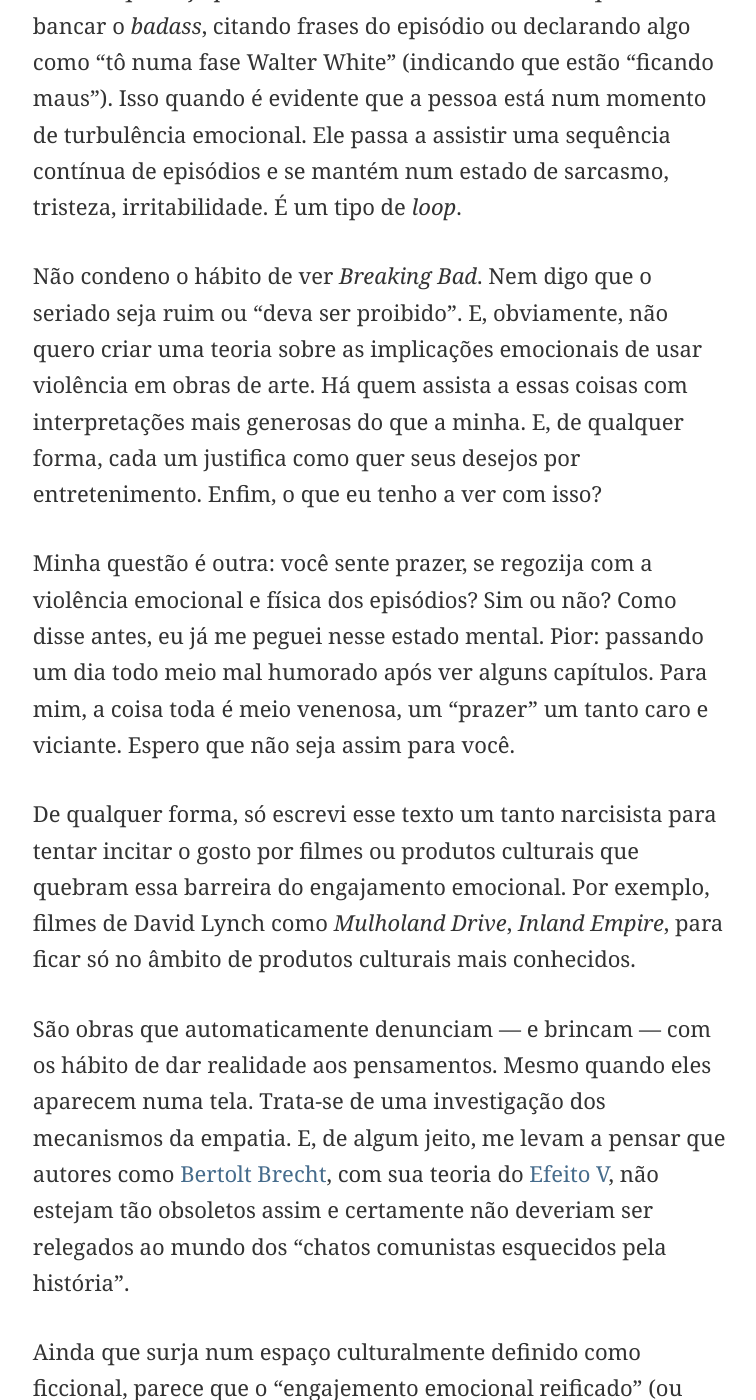
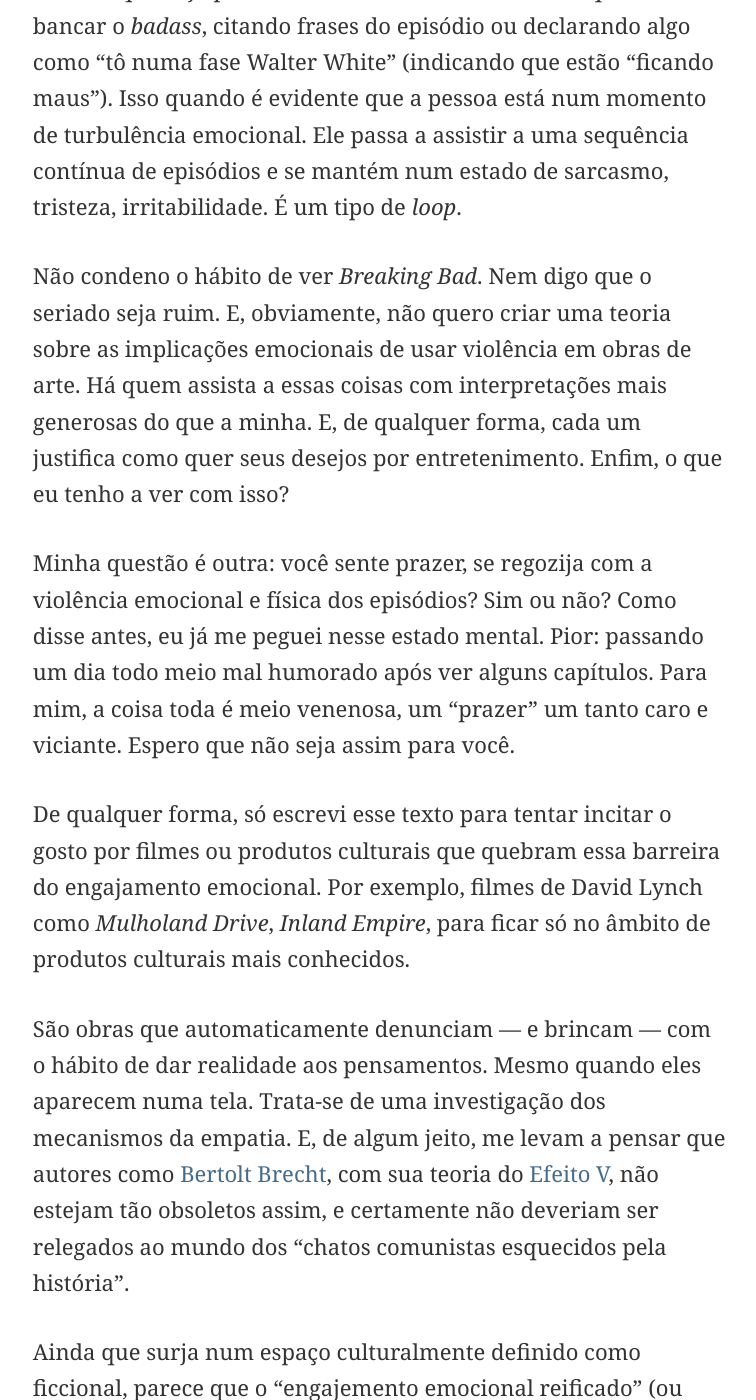
Before and after one commit to eduf/eduf.github.com, a Jekyll site: the page built from _posts/2013-09-22-ficando-mau-ficando-mal.md, in a window 1280 px wide and 1400 px high, scrolled down 1835 px. Shown: the whole window, without its empty margins (259-1015 px from the left). Built offline with Jekyll 4.4.1, drawn with Linux system fonts in a browser that asks for light colours; nearby versions of some CDN libraries; comment, search, counter and statistics services are not loaded; some of the changed text lies outside the part shown.

Commit message:
Breaking 3

```diff
--- a/_posts/2013-09-22-ficando-mau-ficando-mal.md
+++ b/_posts/2013-09-22-ficando-mau-ficando-mal.md
@@ -19,16 +19,16 @@ Quer um exemplo? Uma amiga, ao meu lado, assistia a um episódio no computador.
 
 Em poucos segundos, eu me percebia emocionalmente engajado na atuação e no diálogo. E, sejamos sinceros, de alguma forma, me divertia com o substrato emocional do personagem. Pudera, humanos são máquinas de empatia. E isso levando em consideração que eu só assisti a esse diálogo. Tal é o poder — e a capacidade — dos criadores do programa. Ou minha fraqueza. Ou meu hábito de observar minha mente. Sei lá.
 
-O fato é que vejo pelo menos um ou outro conhecido querendo bancar o *badass*, citando frases do episódio ou declarando algo como "tô numa fase Walter White" (indicando que estão "ficando maus"). Isso quando é evidente que a pessoa está num momento de turbulência emocional. Ele passa a assistir uma sequência contínua de episódios e se mantém num estado de sarcasmo, tristeza, irritabilidade. É um tipo de *loop*.
+O fato é que vejo pelo menos um ou outro conhecido querendo bancar o *badass*, citando frases do episódio ou declarando algo como "tô numa fase Walter White" (indicando que estão "ficando maus"). Isso quando é evidente que a pessoa está num momento de turbulência emocional. Ele passa a assistir a uma sequência contínua de episódios e se mantém num estado de sarcasmo, tristeza, irritabilidade. É um tipo de *loop*.
 
-Não condeno o hábito de ver *Breaking Bad*. Nem digo que o seriado seja ruim ou "deva ser proibido". E, obviamente, não quero criar uma teoria sobre as implicações emocionais de usar violência em obras de arte. Há quem assista a essas coisas com interpretações mais generosas do que a minha. E, de qualquer forma, cada um justifica como quer seus desejos por entretenimento. Enfim, o que eu tenho a ver com isso?
+Não condeno o hábito de ver *Breaking Bad*. Nem digo que o seriado seja ruim. E, obviamente, não quero criar uma teoria sobre as implicações emocionais de usar violência em obras de arte. Há quem assista a essas coisas com interpretações mais generosas do que a minha. E, de qualquer forma, cada um justifica como quer seus desejos por entretenimento. Enfim, o que eu tenho a ver com isso?
 
 Minha questão é outra: você sente prazer, se regozija com a violência emocional e física dos episódios? Sim ou não? Como disse antes, eu já me peguei nesse estado mental. Pior: passando um dia todo meio mal humorado após ver alguns capítulos. Para mim, a coisa toda é meio venenosa, um "prazer" um tanto caro e viciante. Espero que não seja assim para você.
 
-De qualquer forma, só escrevi esse texto um tanto narcisista para tentar incitar o gosto por filmes ou produtos culturais que quebram essa barreira do engajamento emocional. Por exemplo, filmes de David Lynch como *Mulholand Drive*, *Inland Empire*, para ficar só no âmbito de produtos culturais mais conhecidos.
+De qualquer forma, só escrevi esse texto para tentar incitar o gosto por filmes ou produtos culturais que quebram essa barreira do engajamento emocional. Por exemplo, filmes de David Lynch como *Mulholand Drive*, *Inland Empire*, para ficar só no âmbito de produtos culturais mais conhecidos.
 
-São obras que automaticamente denunciam — e brincam — com os hábito de dar realidade aos pensamentos. Mesmo quando eles aparecem numa tela. Trata-se de uma investigação dos mecanismos da empatia. E, de algum jeito, me levam a pensar que autores como [Bertolt Brecht](https://en.wikipedia.org/wiki/Bertolt_Brecht), com sua teoria do [Efeito V](https://en.wikipedia.org/wiki/Distancing_effect), não estejam tão obsoletos assim e certamente não deveriam ser relegados ao mundo dos "chatos comunistas esquecidos pela história".
+São obras que automaticamente denunciam — e brincam — com o hábito de dar realidade aos pensamentos. Mesmo quando eles aparecem numa tela. Trata-se de uma investigação dos mecanismos da empatia. E, de algum jeito, me levam a pensar que autores como [Bertolt Brecht](https://en.wikipedia.org/wiki/Bertolt_Brecht), com sua teoria do [Efeito V](https://en.wikipedia.org/wiki/Distancing_effect), não estejam tão obsoletos assim, e certamente não deveriam ser relegados ao mundo dos "chatos comunistas esquecidos pela história".
 
 Ainda que surja num espaço culturalmente definido como ficcional, parece que o "engajemento emocional reificado" (ou melhor: não conscientemente identificado e "liberado") sempre deixa um substrato sutil que o acompanha durante o dia. Ou até por semanas.
 
-Tomara que isso seja apenas viagem da cabeça.
+Tomara que isso seja apenas viagem da minha cabeça.
```
